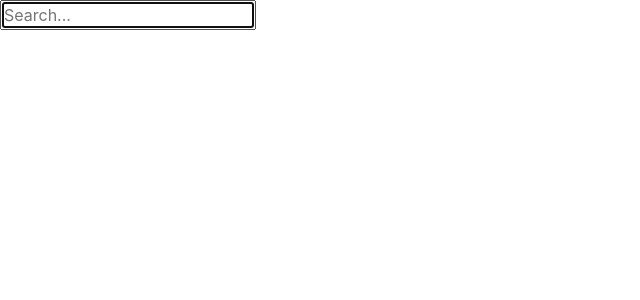
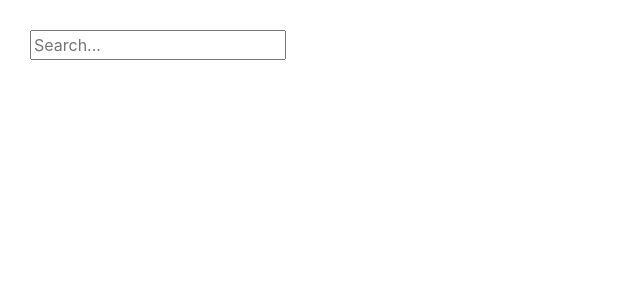
Before and after one commit to RenataMatias/react-dictionary-app, a React (Create React App) app: page / in a window 1280 px wide. Shown: the top 300 px of the page, without its empty margins (0-640 px from the left). Built offline with nearby package versions, Linux system fonts and the light colour scheme.

Commit message:
Rendered the word meanings

```diff
--- /dev/null
+++ b/src/Dictionary.css
@@ -0,0 +1,3 @@
+header {
+  margin: 30px;
+}
--- a/src/Dictionary.js
+++ b/src/Dictionary.js
@@ -1,16 +1,19 @@
 import React, { useState } from "react";
 import axios from "axios";
+import Results from "./Results";
+import "./Dictionary.css";
 
 export default function Dictionary() {
   let [keyword, setKeyword] = useState("");
+  let [results, setResults] = useState(null);
 
   function handleResponse(response) {
-    console.log(response.data[0]);
+    setResults(response.data[0]);
   }
 
   function handleSubmit(event) {
     event.preventDefault();
-    //https://dictionaryapi.dev/
+    //documentation: https://dictionaryapi.dev/
     let apiUrl = `https://api.dictionaryapi.dev/api/v2/entries/en/${keyword}`;
     axios.get(apiUrl).then(handleResponse);
   }
@@ -20,13 +23,11 @@
   }
 
   return (
-    <form onSubmit={handleSubmit}>
-      <input
-        type="search"
-        placeholder="Search..."
-        autoFocus={true}
-        onChange={updateSearch}
-      />
-    </form>
+    <div className="Dictionary">
+      <form onSubmit={handleSubmit}>
+        <input type="search" placeholder="Search..." onChange={updateSearch} />
+      </form>
+      <Results results={results} />
+    </div>
   );
 }
--- /dev/null
+++ b/src/Meaning.js
@@ -0,0 +1,21 @@
+import React from "react";
+
+export default function Meaning(props) {
+  console.log(props.meaning);
+  return (
+    <div className="Meaning">
+      <h2>{props.meaning.partOfSpeech}</h2>
+      {props.meaning.definitions.map(function (definition, index) {
+        return (
+          <div key={index}>
+            <p>
+              {definition.definition}
+              <br />
+              <em>{definition.example}</em>
+            </p>
+          </div>
+        );
+      })}
+    </div>
+  );
+}
--- /dev/null
+++ b/src/Results.js
@@ -0,0 +1,21 @@
+import React from "react";
+import Meaning from "./Meaning";
+
+export default function Results(props) {
+  if (props.results) {
+    return (
+      <div className="Results">
+        <h1>{props.results.word}</h1>
+        {props.results.meanings.map(function (meaning, index) {
+          return (
+            <div key={index}>
+              <Meaning meaning={meaning} />
+            </div>
+          );
+        })}
+      </div>
+    );
+  } else {
+    return null;
+  }
+}
```
